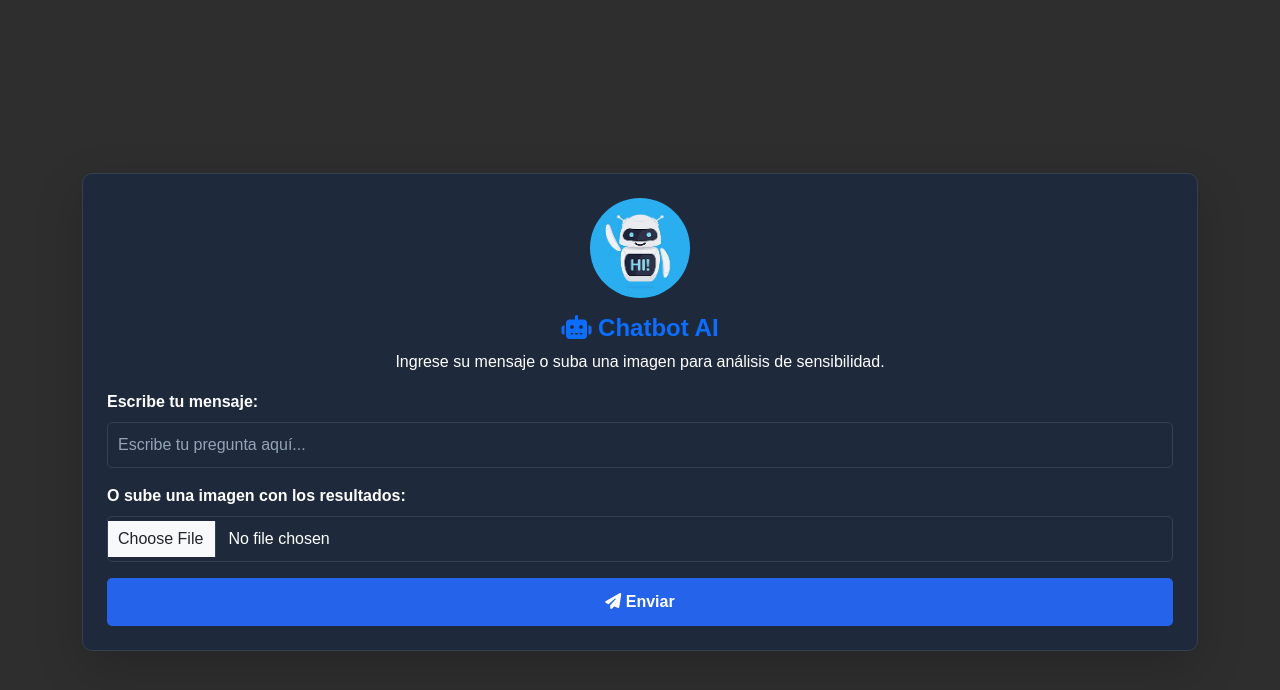
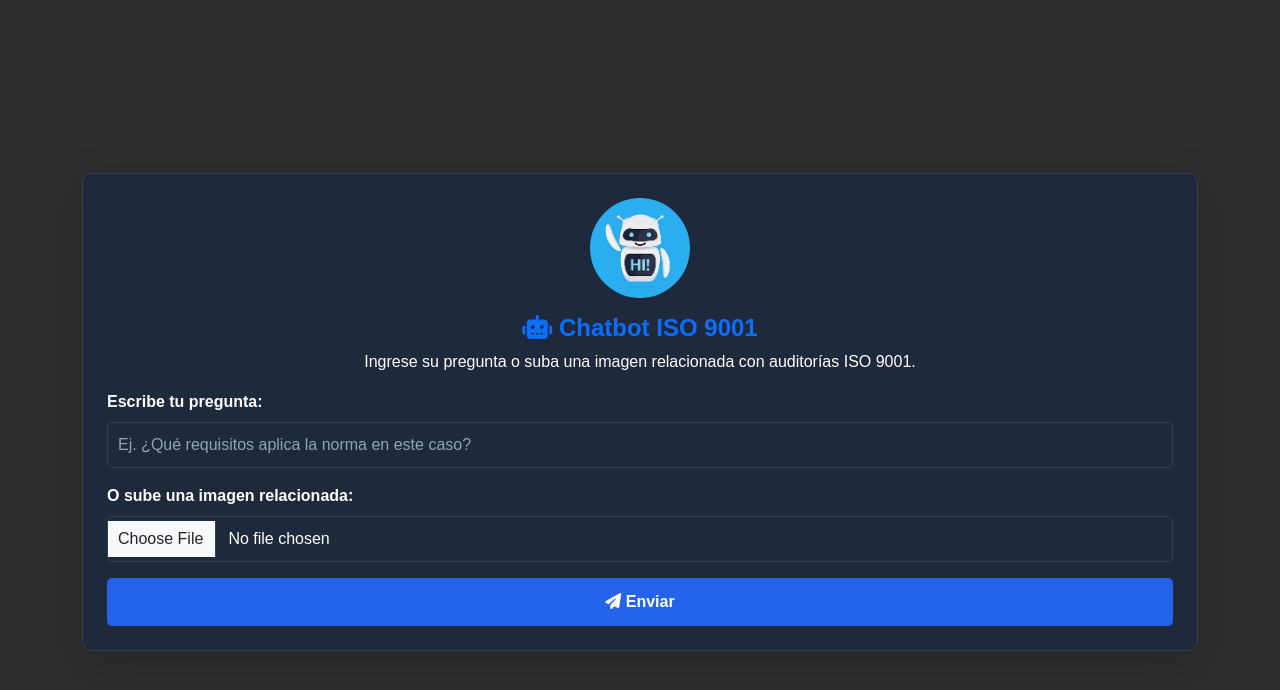
Before and after one commit to JordinPinzon/Chatbot-An-lisis-Sensibilidad, a Flask app: page /chat in a window 1280 px wide. Shown: the top 690 px of the page. Run offline with Flask 3, Linux system fonts and the light colour scheme; some libraries are stand-ins or nearby versions.

Commit message:
feat: :green_heart: Improvement in execution

```diff
--- a/app.py
+++ b/app.py
@@ -95,7 +95,7 @@ def chat():
         return render_template("chat.html", historial=session["historial"], bot_respuesta="Por favor, ingrese un caso de estudio o suba una imagen válida.")
 
     if not es_pregunta_iso9001(user_input):
-        return render_template("chat.html", historial=session["historial"], bot_respuesta="Por favor, asegúrese de que el caso de estudio esté relacionado con auditorías de la norma ISO 9001.")
+       return render_template("chat.html", historial=session["historial"], bot_respuesta="Por favor, asegúrese de que el caso de estudio esté relacionado con auditorías de la norma ISO 9001.")
 
     mensajes_previos = [{"role": "system", "content": "Eres un experto en auditorías de la norma ISO 9001. Analiza el caso de estudio proporcionado y responde únicamente con base en esta norma, proporcionando información clara y precisa."}]
 
@@ -125,7 +125,7 @@ def chat():
 
         return render_template("chat.html", historial=session["historial"])
 
-    except openai.error.OpenAIError as e:
+    except openai.OpenAIError as e:
         print(f"❌ Error al procesar la solicitud: {str(e)}")
         return render_template("chat.html", historial=session["historial"], bot_respuesta="❌ Error al comunicarse con el modelo. Verifique su conexión o intente más tarde.")
 
--- a/templates/chat.html
+++ b/templates/chat.html
@@ -3,7 +3,7 @@
 <head>
     <meta charset="UTF-8">
     <meta name="viewport" content="width=device-width, initial-scale=1.0">
-    <title>Chatbot - Análisis de Sensibilidad</title>
+    <title>Chatbot - Auditoría ISO 9001</title>
     <link rel="stylesheet" href="https://cdn.jsdelivr.net/npm/bootstrap@5.3.0/dist/css/bootstrap.min.css">
     <link rel="stylesheet" href="{{ url_for('static', filename='style.css') }}">
     <script src="https://kit.fontawesome.com/a076d05399.js" crossorigin="anonymous"></script>
@@ -16,8 +16,8 @@
                 <img src="{{ url_for('static', filename='chatbot.jpeg') }}" alt="Chatbot" class="chatbot-img mb-3">
             </div>
 
-            <h2 class="text-center text-primary"><i class="fas fa-robot"></i> Chatbot AI</h2>
-            <p class="text-center text-muted">Ingrese su mensaje o suba una imagen para análisis de sensibilidad.</p>
+            <h2 class="text-center text-primary"><i class="fas fa-robot"></i> Chatbot ISO 9001</h2>
+            <p class="text-center text-muted">Ingrese su pregunta o suba una imagen relacionada con auditorías ISO 9001.</p>
 
             <!-- Historial del chat -->
             <div class="chat-history" style="max-height: 300px; overflow-y: auto;">
@@ -27,19 +27,19 @@
                 {% endfor %}
             </div>
 
-            <!-- Mostrar respuesta directa -->
-            {% if bot_respuesta %}
-                <div class="alert alert-success mt-3"><strong>Bot:</strong> {{ bot_respuesta }}</div>
+            <!-- Mostrar mensaje si hay respuesta directa (por errores o advertencias) -->
+            {% if bot_respuesta and not historial %}
+                <div class="alert alert-warning mt-3"><strong>Bot:</strong> {{ bot_respuesta }}</div>
             {% endif %}
 
             <form action="{{ url_for('chat') }}" method="POST" enctype="multipart/form-data">
                 <div class="mb-3">
-                    <label for="message" class="form-label"><strong>Escribe tu mensaje:</strong></label>
-                    <input type="text" id="message" name="message" class="form-control" placeholder="Escribe tu pregunta aquí..." value="{{ request.form.get('message', '') }}">
+                    <label for="message" class="form-label"><strong>Escribe tu pregunta:</strong></label>
+                    <input type="text" id="message" name="message" class="form-control" placeholder="Ej. ¿Qué requisitos aplica la norma en este caso?" value="{{ request.form.get('message', '') }}">
                 </div>
 
                 <div class="mb-3">
-                    <label for="image" class="form-label"><strong>O sube una imagen con los resultados:</strong></label>
+                    <label for="image" class="form-label"><strong>O sube una imagen relacionada:</strong></label>
                     <input type="file" id="image" name="image" class="form-control" accept="image/*" onchange="previewImage(event)">
                 </div>
 
```
Also changed, not shown: 1 other file.
